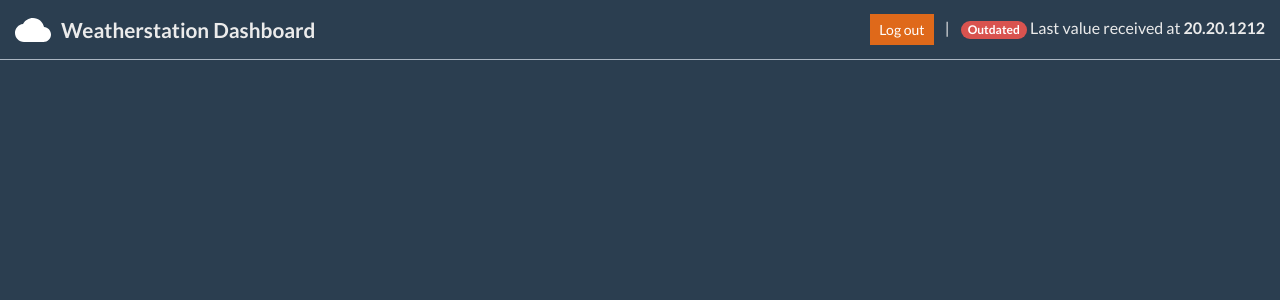
After one commit to projects4maker/weatherstation-server, a PHP site: template app/views/dashboard.php in a window 1280 px wide. The commit adds this page. Shown: the top 300 px of the page. Run offline with PHP 8.4, Linux system fonts and the light colour scheme; the template is opened without the code that fills it, so the values that code supplies are empty; some libraries are stand-ins or nearby versions.

```diff
--- /dev/null
+++ b/app/assets/scss/_dashboard.scss
@@ -0,0 +1,43 @@
+nav#dashboard-head {
+
+    height: 60px;
+    width: 100%;
+    padding: 0 15px 0 15px;
+    display: flex;
+    align-items: center;
+    justify-content: space-between;
+    border-bottom: 1px solid $light;
+
+
+    .headline-section {
+
+        display: flex;
+        align-items: center;
+        width: 40%;
+
+        .text {
+            font-size: 1.3rem;
+            font-weight: bold;
+        }
+
+        .img {
+            width: 36px;
+            height: 36px;
+            margin-right: 10px;
+        }
+    }
+
+    .info-tab {
+
+        .seperator {
+            margin: 0 10px 0 10px;
+        }
+    }
+}
+
+
+footer#status-bar {
+
+    height: 50px;
+    width: 100%;
+}
--- /dev/null
+++ b/app/assets/scss/_login.scss
@@ -0,0 +1,26 @@
+main#logon-form .inner-form {
+    position: fixed;
+    width: 36rem;
+    top: 50%;
+    left: 50%;
+    transform: translate(-50%, -50%);
+
+    .headline-section {
+
+        margin-bottom: 1rem;
+        display: flex;
+        align-items: center;
+        justify-content: center;
+
+        .text {
+            font-size: 2.3rem;
+            font-weight: bold;
+        }
+
+        .img {
+            width: 48px;
+            height: 48px;
+            margin-right: 10px;
+        }
+    }
+}
--- a/app/assets/scss/_root.scss
+++ b/app/assets/scss/_root.scss
@@ -1,30 +1,3 @@
 html, body {
     background-color: $body-bg;
 }
-
-main#logon-form .inner-form {
-    position: fixed;
-    width: 36rem;
-    top: 50%;
-    left: 50%;
-    transform: translate(-50%, -50%);
-
-    .headline-section {
-
-        margin-bottom: 1rem;
-        display: flex;
-        align-items: center;
-        justify-content: center;
-
-        .text {
-            font-size: 2.3rem;
-            font-weight: bold;
-        }
-
-        .img {
-            width: 48px;
-            height: 48px;
-            margin-right: 10px;
-        }
-    }
-}
--- a/app/assets/scss/index.scss
+++ b/app/assets/scss/index.scss
@@ -8,5 +8,6 @@
  @import "../../../node_modules/bootswatch/dist/superhero/variables";
  @import "../../../node_modules/bootstrap/scss/bootstrap";
  @import "../../../node_modules/bootswatch/dist/superhero/bootswatch";
- @import "charts";
  @import "root";
+ @import "login";
+ @import "dashboard";
--- /dev/null
+++ b/app/views/dashboard.php
@@ -0,0 +1,31 @@
+<?php
+$root = App\WeatherStationService::get('sub_path');
+?>
+<!DOCTYPE html>
+<html>
+<head>
+        <meta charset="utf-8">
+        <title>Dashboard | Weatherstation Dashboard</title>
+        <link rel="stylesheet" href="<?=$root?>dist/css/latest.min.css">
+        <link rel="icon" href="<?=$root?>dist/img/cloud_circle-24px.svg" type="image/x-icon">
+        <script src="<?=$root?>dist/js/latest.min.js"></script>
+    </head>
+    <body>
+        <nav id="dashboard-head">
+            <div class="headline-section">
+                <img class="img" src="<?=$root?>dist/img/cloud-white-18dp.svg">
+                <span class="text">Weatherstation Dashboard</span>
+            </div>
+            <div class="info-tab">
+                <button type="button" class="btn btn-primary btn-sm">Log out</button>
+                <span class="seperator"> | </span>
+                <span class="status-pill badge badge-pill badge-danger">Outdated</span>
+                <span class="status-text">Last value received at <strong>20.20.1212</strong></span>
+            </div>
+        </nav>
+        <main id="dashboard">
+
+        </main>
+        <footer id="status-bar"></footer>
+    </body>
+</html>
```
Also changed, not shown: app/views/dash.php (deleted, +0 -15 lines), app/views/login.php (+8 -6 lines), package.json (+1 -18 lines), README.MD, app/assets/scss/_charts.scss (deleted), dist/css/latest.min.css, src/WeatherStationService.php (line endings or trailing spaces), 1 other file.
